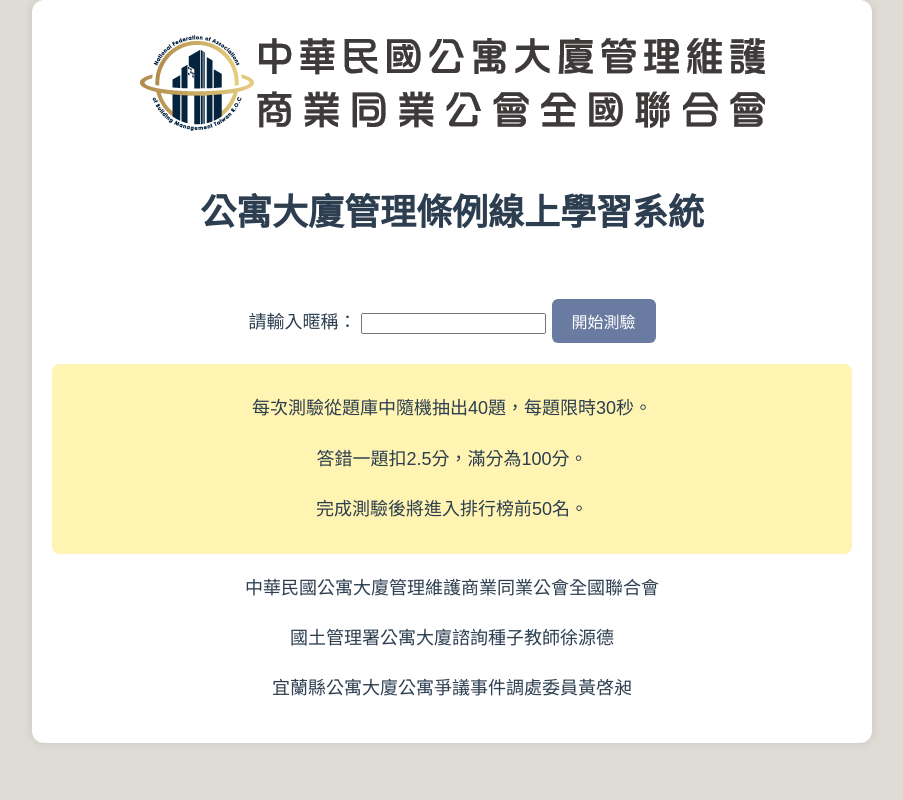
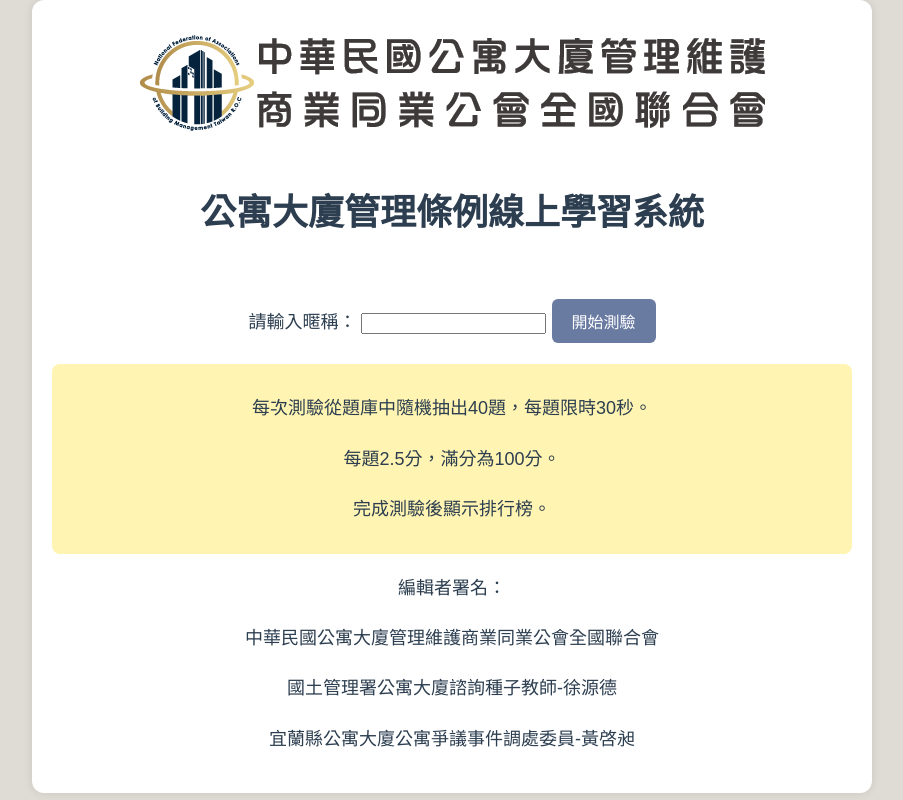
Before and after one commit to BECCA1017/quiz_system_complete, a Flask app: page / in a window 1280 px wide. Shown: the whole page, without its empty margins (188-1091 px from the left). Run offline with Flask 3, Linux system fonts and the light colour scheme.

Commit message:
Update index.html

```diff
--- a/templates/index.html
+++ b/templates/index.html
@@ -20,13 +20,14 @@
         </form>
         <div class="note">
             <p>每次測驗從題庫中隨機抽出40題，每題限時30秒。</p>
-            <p>答錯一題扣2.5分，滿分為100分。</p>
-            <p>完成測驗後將進入排行榜前50名。</p>
+            <p>每題2.5分，滿分為100分。</p>
+            <p>完成測驗後顯示排行榜。</p>
         </div>
         <div class="signature">
+            <p>編輯者署名：</p>
             <p>中華民國公寓大廈管理維護商業同業公會全國聯合會</p>
-            <p>國土管理署公寓大廈諮詢種子教師徐源德</p>
-            <p>宜蘭縣公寓大廈公寓爭議事件調處委員黃啓昶</p>
+            <p>國土管理署公寓大廈諮詢種子教師-徐源德</p>
+            <p>宜蘭縣公寓大廈公寓爭議事件調處委員-黃啓昶</p>
         </div>
     </div>
 </body>
```
